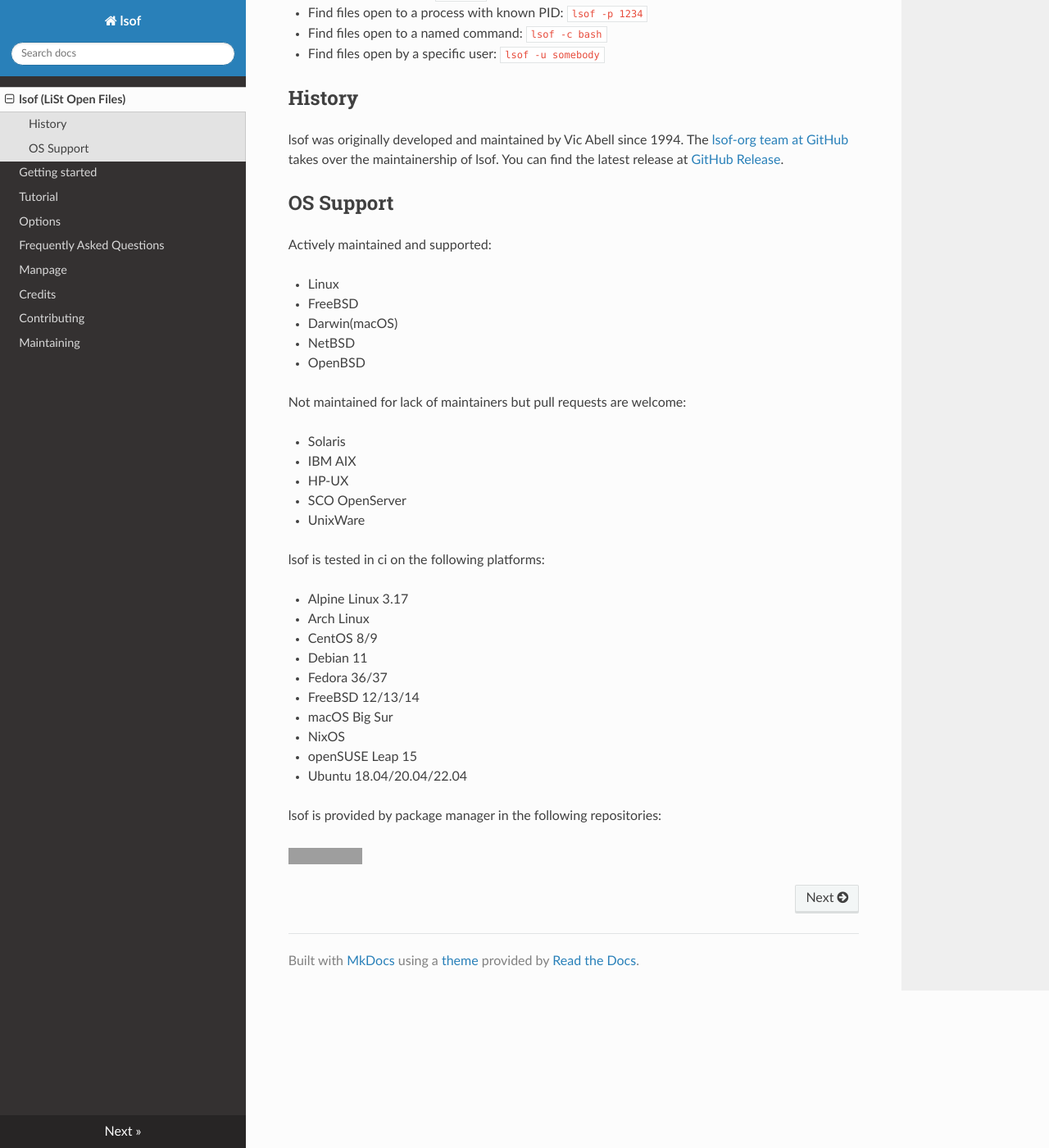
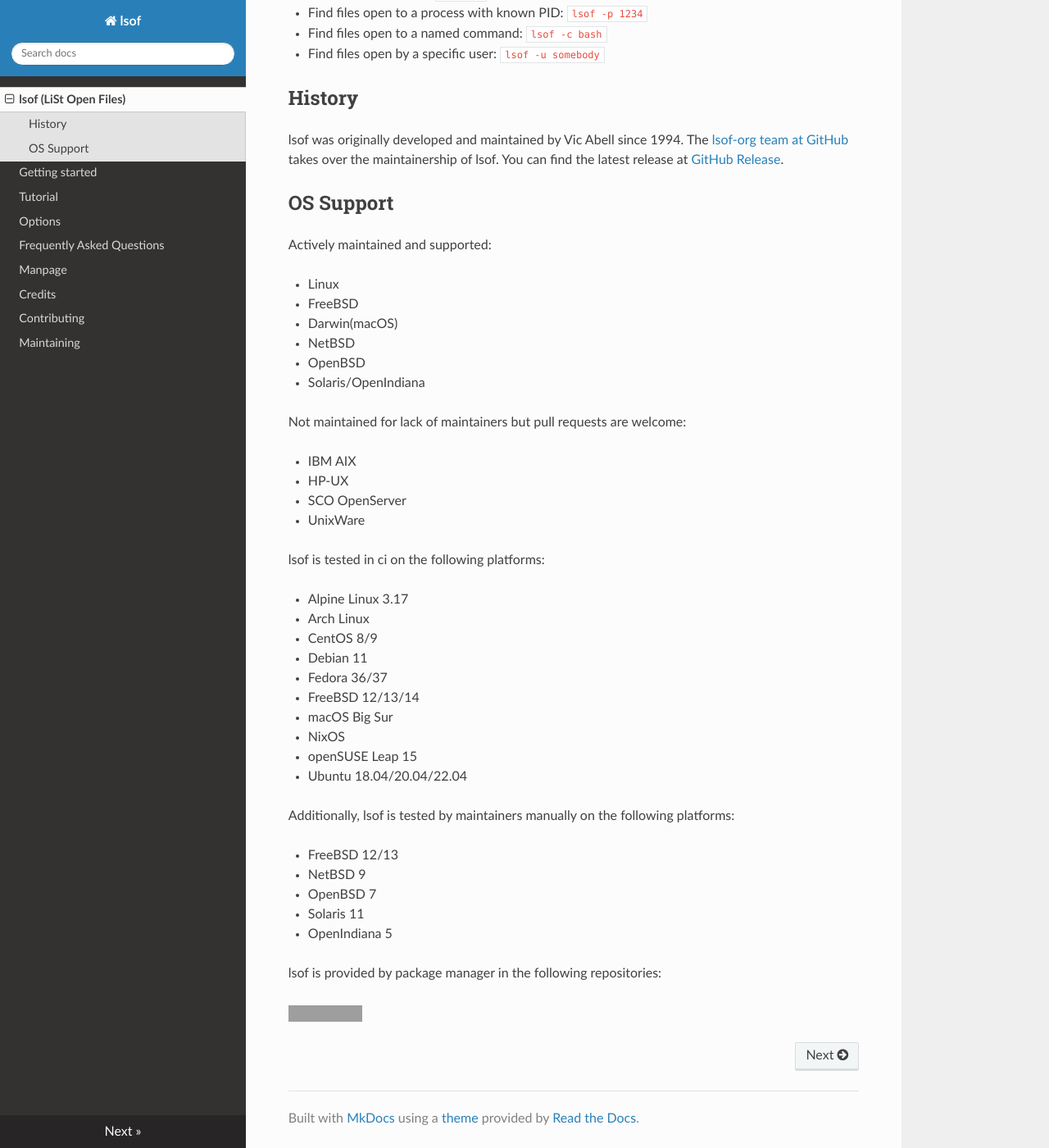
Before and after one commit to lsof-org/lsof, an MkDocs documentation site: the page built from docs/index.md, in a window 1280 px wide and 1400 px high, scrolled down 305 px. Shown: the whole window at 82% size. Built offline with MkDocs 1.6.1, drawn with Linux system fonts in a browser that asks for light colours; nearby versions of some CDN libraries; grey boxes are pictures that could not be loaded.

Commit message:
[solaris] Add solaris to maintained platforms

```diff
--- a/docs/index.md
+++ b/docs/index.md
@@ -23,10 +23,10 @@
 - Darwin(macOS)
 - NetBSD
 - OpenBSD
+- Solaris/OpenIndiana
 
 Not maintained for lack of maintainers but pull requests are welcome:
 
-- Solaris
 - IBM AIX
 - HP-UX
 - SCO OpenServer
@@ -45,6 +45,14 @@
 - openSUSE Leap 15
 - Ubuntu 18.04/20.04/22.04
 
+Additionally, lsof is tested by maintainers manually on the following platforms:
+
+- FreeBSD 12/13
+- NetBSD 9
+- OpenBSD 7
+- Solaris 11
+- OpenIndiana 5
+
 lsof is provided by package manager in the following repositories:
 
 <a href="https://repology.org/project/lsof/versions">
```
Also changed, not shown: docs/maintaining.md (+4 -0 lines), 1 other file.
